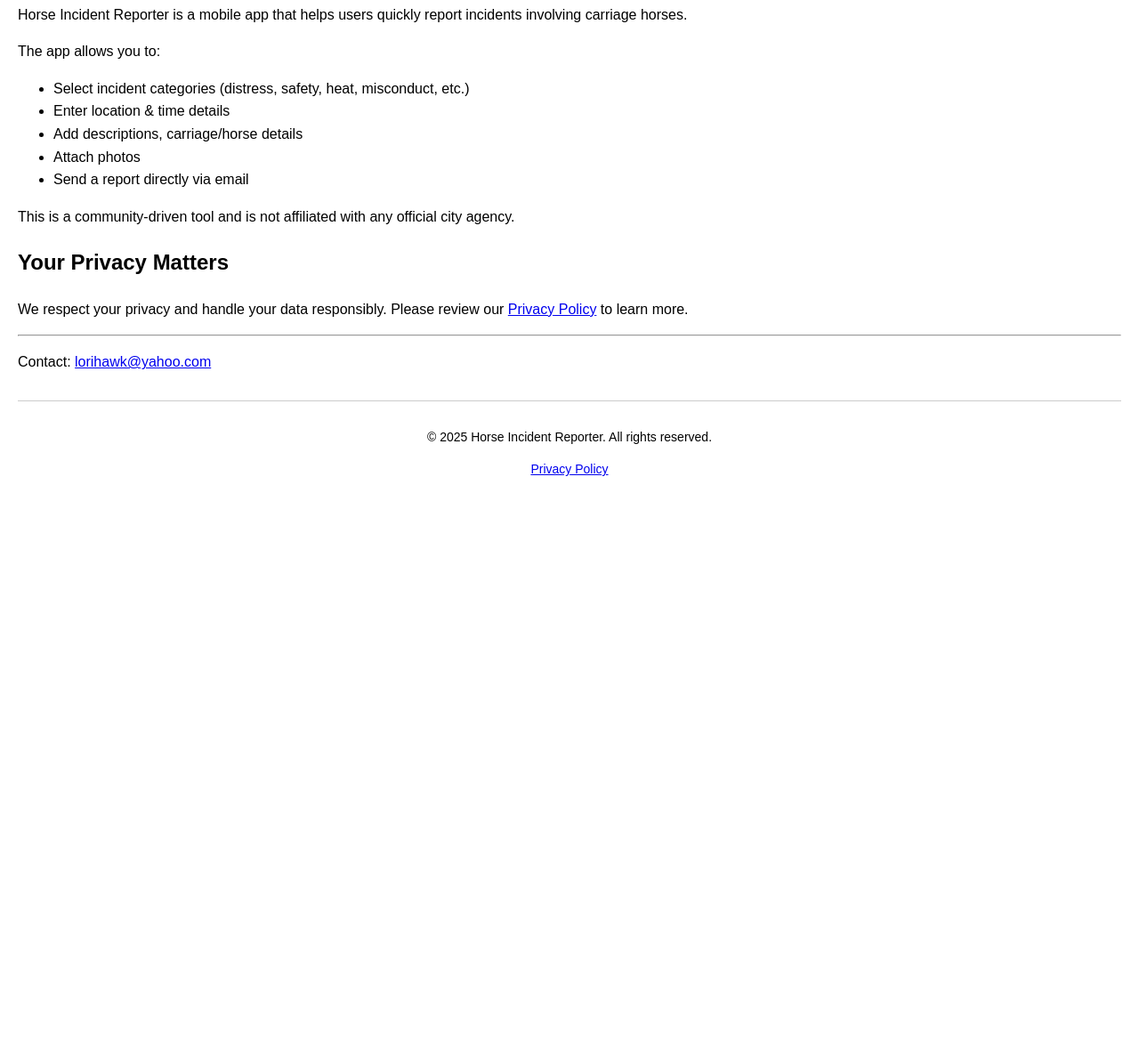
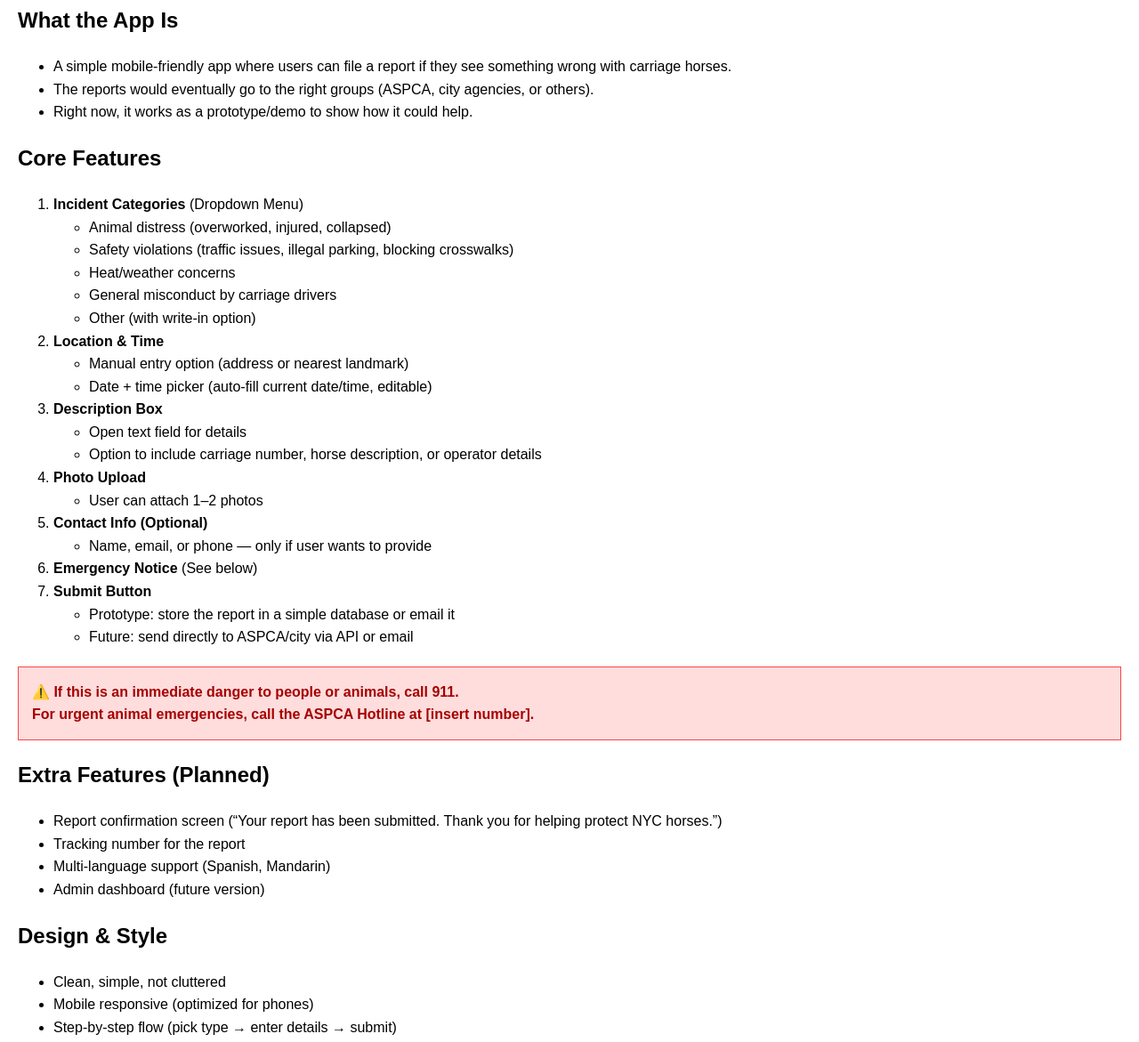
Before and after one commit to nitinmandi007-sudo/horse-reporter-website, a plain HTML site: page index.html in a window 1280 px wide. Shown: the part 136-1307 px from the top of the page at 89% size. Before the commit the page ends 800 px from the top, so only its background shows below. Drawn offline with Linux system fonts and the light colour scheme.

Commit message:
Update index.html

```diff
--- a/index.html
+++ b/index.html
@@ -22,8 +22,16 @@
       text-decoration: none;
       color: #0047e6;
     }
+    .emergency {
+      background-color: #ffdddd;
+      border: 1px solid #ff4444;
+      padding: 15px;
+      margin: 20px 0;
+      font-weight: bold;
+      color: #a60000;
+    }
     footer {
-      margin-top: 30px;
+      margin-top: 40px;
       padding-top: 15px;
       border-top: 1px solid #ccc;
       font-size: 14px;
@@ -36,36 +44,92 @@
   <nav>
     <ul>
       <li><a href="index.html">Home</a></li>
-      <li><a href="privacy.html">Privacy Policy</a></li>
+      <li><a href="https://www.termsfeed.com/live/9d28e1c1-982a-4963-a67f-0551d8042239">Privacy Policy</a></li>
     </ul>
   </nav>
 
   <h1>Horse Incident Reporter</h1>
 
-  <p>
-    Horse Incident Reporter is a mobile app that helps users quickly report incidents involving carriage horses.
-  </p>
+  <!-- About the App -->
+  <section>
+    <h2>What the App Is</h2>
+    <ul>
+      <li>A simple mobile-friendly app where users can file a report if they see something wrong with carriage horses.</li>
+      <li>The reports would eventually go to the right groups (ASPCA, city agencies, or others).</li>
+      <li>Right now, it works as a prototype/demo to show how it could help.</li>
+    </ul>
+  </section>
 
-  <p>The app allows you to:</p>
-  <ul>
-    <li>Select incident categories (distress, safety, heat, misconduct, etc.)</li>
-    <li>Enter location &amp; time details</li>
-    <li>Add descriptions, carriage/horse details</li>
-    <li>Attach photos</li>
-    <li>Send a report directly via email</li>
-  </ul>
+  <!-- Core Features -->
+  <section>
+    <h2>Core Features</h2>
+    <ol>
+      <li><strong>Incident Categories</strong> (Dropdown Menu)
+        <ul>
+          <li>Animal distress (overworked, injured, collapsed)</li>
+          <li>Safety violations (traffic issues, illegal parking, blocking crosswalks)</li>
+          <li>Heat/weather concerns</li>
+          <li>General misconduct by carriage drivers</li>
+          <li>Other (with write-in option)</li>
+        </ul>
+      </li>
+      <li><strong>Location & Time</strong>
+        <ul>
+          <li>Manual entry option (address or nearest landmark)</li>
+          <li>Date + time picker (auto-fill current date/time, editable)</li>
+        </ul>
+      </li>
+      <li><strong>Description Box</strong>
+        <ul>
+          <li>Open text field for details</li>
+          <li>Option to include carriage number, horse description, or operator details</li>
+        </ul>
+      </li>
+      <li><strong>Photo Upload</strong>
+        <ul>
+          <li>User can attach 1–2 photos</li>
+        </ul>
+      </li>
+      <li><strong>Contact Info (Optional)</strong>
+        <ul>
+          <li>Name, email, or phone — only if user wants to provide</li>
+        </ul>
+      </li>
+      <li><strong>Emergency Notice</strong> (See below)</li>
+      <li><strong>Submit Button</strong>
+        <ul>
+          <li>Prototype: store the report in a simple database or email it</li>
+          <li>Future: send directly to ASPCA/city via API or email</li>
+        </ul>
+      </li>
+    </ol>
+  </section>
 
-  <p>
-    This is a community-driven tool and is not affiliated with any official city agency.
-  </p>
+  <!-- Emergency Notice -->
+  <div class="emergency">
+    ⚠️ If this is an immediate danger to people or animals, call <strong>911</strong>.
+    <br>For urgent animal emergencies, call the <strong>ASPCA Hotline</strong> at [insert number].
+  </div>
 
-  <!-- Privacy Section -->
-  <section id="privacy">
-    <h2>Your Privacy Matters</h2>
-    <p>
-      We respect your privacy and handle your data responsibly.
-      Please review our <a href="https://www.termsfeed.com/live/9d28e1c1-982a-4963-a67f-0551d8042239">Privacy Policy</a> to learn more.
-    </p>
+  <!-- Extra Features -->
+  <section>
+    <h2>Extra Features (Planned)</h2>
+    <ul>
+      <li>Report confirmation screen (“Your report has been submitted. Thank you for helping protect NYC horses.”)</li>
+      <li>Tracking number for the report</li>
+      <li>Multi-language support (Spanish, Mandarin)</li>
+      <li>Admin dashboard (future version)</li>
+    </ul>
+  </section>
+
+  <!-- Design -->
+  <section>
+    <h2>Design & Style</h2>
+    <ul>
+      <li>Clean, simple, not cluttered</li>
+      <li>Mobile responsive (optimized for phones)</li>
+      <li>Step-by-step flow (pick type → enter details → submit)</li>
+    </ul>
   </section>
 
   <hr>
@@ -78,7 +142,7 @@
   <!-- Footer -->
   <footer>
     <p>&copy; 2025 Horse Incident Reporter. All rights reserved.</p>
-    <p><a href="privacy.html">Privacy Policy</a></p>
+    <p><a href="https://www.termsfeed.com/live/9d28e1c1-982a-4963-a67f-0551d8042239">Privacy Policy</a></p>
   </footer>
 </body>
 </html>
```
